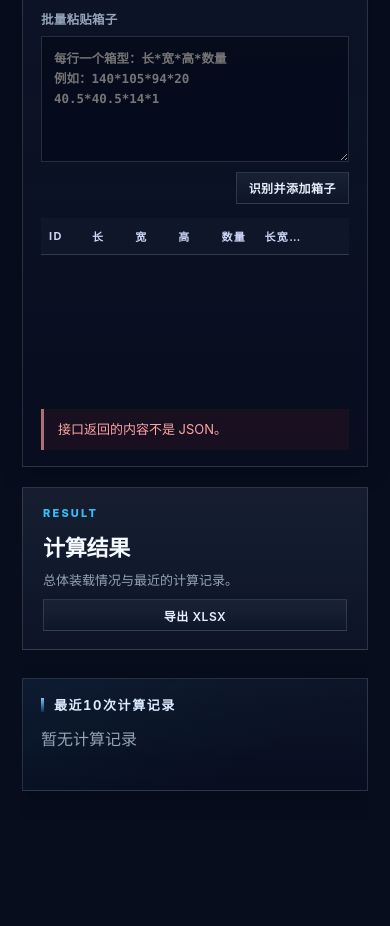
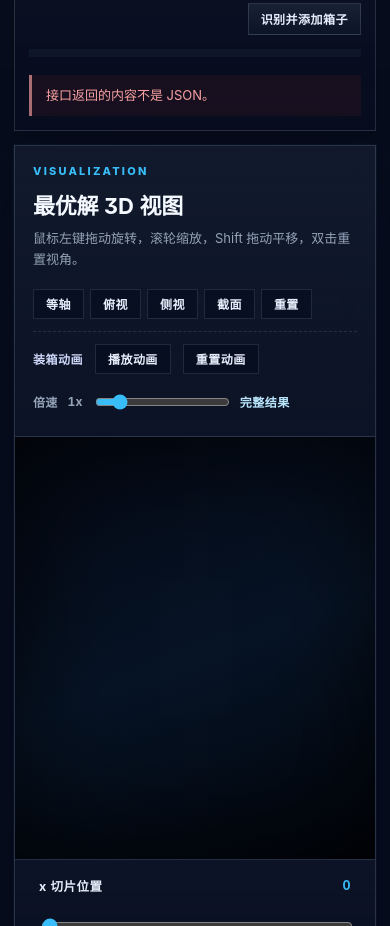
Before and after one commit to Space3044/Container-Crate-Modeling, a plain HTML site: page web/index.html in a window 390 px wide. Shown: the part 1074-2000 px from the top of the page. Drawn offline with Linux system fonts and the light colour scheme; no server answers.

Commit message:
style: improve responsive layout

```diff
--- a/web/styles.css
+++ b/web/styles.css
@@ -16,6 +16,11 @@
   --danger: #fca5a5;
   --success: #86efac;
   --shadow: 0 24px 70px rgba(2, 6, 23, 0.46);
+  --page-padding-x: clamp(18px, 2.4vw, 40px);
+  --workspace-gap: clamp(16px, 2vw, 28px);
+  --input-panel-height: clamp(560px, 68vh, 800px);
+  --scene-min-height: clamp(560px, 58vh, 760px);
+  --projection-height: clamp(132px, 14vh, 180px);
 }
 
 * {
@@ -126,7 +131,7 @@ select:focus-visible {
   align-items: center;
   justify-content: space-between;
   gap: 18px;
-  padding: 24px clamp(22px, 3vw, 40px);
+  padding: 24px var(--page-padding-x);
   border-bottom: 1px solid rgba(148, 163, 184, 0.12);
   background: linear-gradient(180deg, rgba(7, 13, 28, 0.95), rgba(7, 13, 28, 0.7));
   box-shadow: 0 12px 40px rgba(2, 6, 23, 0.3);
@@ -179,15 +184,14 @@ select:focus-visible {
 
 .workspace {
   display: grid;
-  grid-template-columns: minmax(370px, 0.95fr) minmax(640px, 1.9fr) minmax(350px, 0.92fr);
-  grid-template-columns: minmax(580px, 1.5fr) minmax(420px, 1.05fr) minmax(320px, 0.92fr);
+  grid-template-columns: minmax(460px, 1.1fr) minmax(540px, 1.35fr) minmax(320px, 0.85fr);
   grid-template-rows: auto auto;
   grid-template-areas:
     "uld boxes overview"
     "viewer viewer details";
   align-items: stretch;
-  gap: clamp(20px, 2.4vw, 28px);
-  padding: 28px clamp(22px, 3vw, 40px) 40px;
+  gap: var(--workspace-gap);
+  padding: 28px var(--page-padding-x) 40px;
 }
 
 .uld-panel { grid-area: uld; }
@@ -207,7 +211,7 @@ select:focus-visible {
   display: grid;
   gap: 14px;
   min-height: 0;
-  height: clamp(640px, 78vh, 820px);
+  height: var(--input-panel-height);
 }
 
 .uld-panel { grid-template-rows: auto 1fr; }
@@ -338,8 +342,8 @@ select:focus-visible {
 
 .viewer-panel {
   display: grid;
-  grid-template-rows: auto minmax(640px, 1fr) auto auto;
-  min-height: 980px;
+  grid-template-rows: auto minmax(var(--scene-min-height), 1fr) auto auto;
+  min-height: calc(var(--scene-min-height) + 330px);
   overflow: hidden;
   border: 1px solid var(--border);
   background:
@@ -769,12 +773,12 @@ tbody tr:last-child td {
 .scene-stage {
   position: relative;
   height: 100%;
-  min-height: 640px;
+  min-height: var(--scene-min-height);
 }
 
 #sceneCanvas {
   height: 100%;
-  min-height: 640px;
+  min-height: var(--scene-min-height);
   background: linear-gradient(160deg, #040813 0%, #071426 52%, #01040a 100%);
   box-shadow: inset 0 0 120px rgba(0, 0, 0, 0.68);
   cursor: grab;
@@ -809,7 +813,7 @@ tbody tr:last-child td {
 }
 
 .projection-card canvas {
-  height: 160px;
+  height: var(--projection-height);
   cursor: crosshair;
 }
 
@@ -1162,38 +1166,106 @@ input[type="range"] {
   }
 }
 
-@media (max-width: 1440px) {
+@media (min-width: 2200px) {
+  :root {
+    --input-panel-height: clamp(620px, 62vh, 900px);
+    --scene-min-height: clamp(680px, 58vh, 920px);
+    --projection-height: clamp(160px, 12vh, 220px);
+  }
+
   .workspace {
-    grid-template-columns: 1fr;
+    grid-template-columns: minmax(520px, 1.05fr) minmax(680px, 1.5fr) minmax(380px, 0.8fr);
+  }
+}
+
+@media (max-width: 1599px) {
+  :root {
+    --input-panel-height: clamp(460px, 58vh, 620px);
+    --scene-min-height: clamp(500px, 58vh, 680px);
+    --projection-height: clamp(128px, 13vh, 160px);
+  }
+
+  .workspace {
+    grid-template-columns: minmax(0, 1fr) minmax(0, 1fr);
     grid-template-rows: auto;
     grid-template-areas:
-      "uld"
-      "boxes"
-      "overview"
-      "viewer"
-      "details";
+      "uld boxes"
+      "viewer viewer"
+      "overview details";
+  }
+
+  .result-overview {
+    height: auto;
+    overflow: visible;
   }
 
   .result-details {
     position: static;
     max-height: none;
+    overflow: visible;
   }
 
   .viewer-panel {
-    min-height: 820px;
+    min-height: calc(var(--scene-min-height) + 310px);
+  }
+}
+
+@media (max-width: 1100px) {
+  :root {
+    --input-panel-height: clamp(420px, 52vh, 580px);
+    --scene-min-height: clamp(440px, 56vh, 620px);
   }
 
-  .scene-stage,
-  #sceneCanvas {
-    min-height: 580px;
+  .workspace {
+    grid-template-columns: 1fr;
+    grid-template-areas:
+      "uld"
+      "boxes"
+      "viewer"
+      "overview"
+      "details";
   }
 
-  .projection-grid {
+  .result-overview,
+  .result-details {
+    height: auto;
+    overflow: visible;
+  }
+
+  .uld-panel .table-scroll,
+  .boxes-panel .table-scroll {
+    overflow-x: auto;
+  }
+
+  .container-table {
+    min-width: 760px;
+  }
+
+  .box-table {
+    min-width: 820px;
+  }
+}
+
+@media (max-width: 900px) {
+  :root {
+    --scene-min-height: clamp(380px, 54vh, 540px);
+    --projection-height: 150px;
+  }
+
+  .projection-grid,
+  .summary-grid {
     grid-template-columns: 1fr;
   }
 }
 
 @media (max-width: 700px) {
+  :root {
+    --page-padding-x: 14px;
+    --workspace-gap: 14px;
+    --input-panel-height: clamp(380px, 58vh, 520px);
+    --scene-min-height: clamp(320px, 50vh, 460px);
+  }
+
   .app-header,
   .header-actions {
     align-items: stretch;
@@ -1218,9 +1290,17 @@ input[type="range"] {
     padding-left: 0;
   }
 
-  .field-grid,
-  .summary-grid {
+  .field-grid {
     grid-template-columns: 1fr;
+  }
+
+  .section-card,
+  .result-section {
+    padding: 14px;
+  }
+
+  button {
+    min-height: 44px;
   }
 }
 
```
Also changed, not shown: 2 other files.
